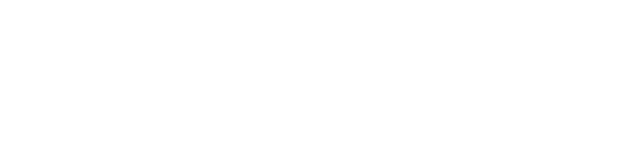
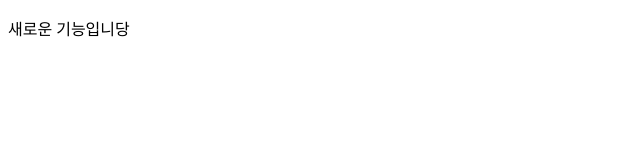
Before and after one commit to Yooniverse42/GitInitTest, a plain HTML site: page index.html in a window 1280 px wide. Shown: the whole page, without its empty margins (0-640 px from the left). Drawn offline with Linux system fonts and the light colour scheme.

Commit message:
새로운 기능 추가

```diff
--- a/index.html
+++ b/index.html
@@ -6,6 +6,6 @@
   <title>메인은 그대로 진행</title>
 </head>
 <body>
-
+  <p>새로운 기능입니당</p>
 </body>
 </html>
```
